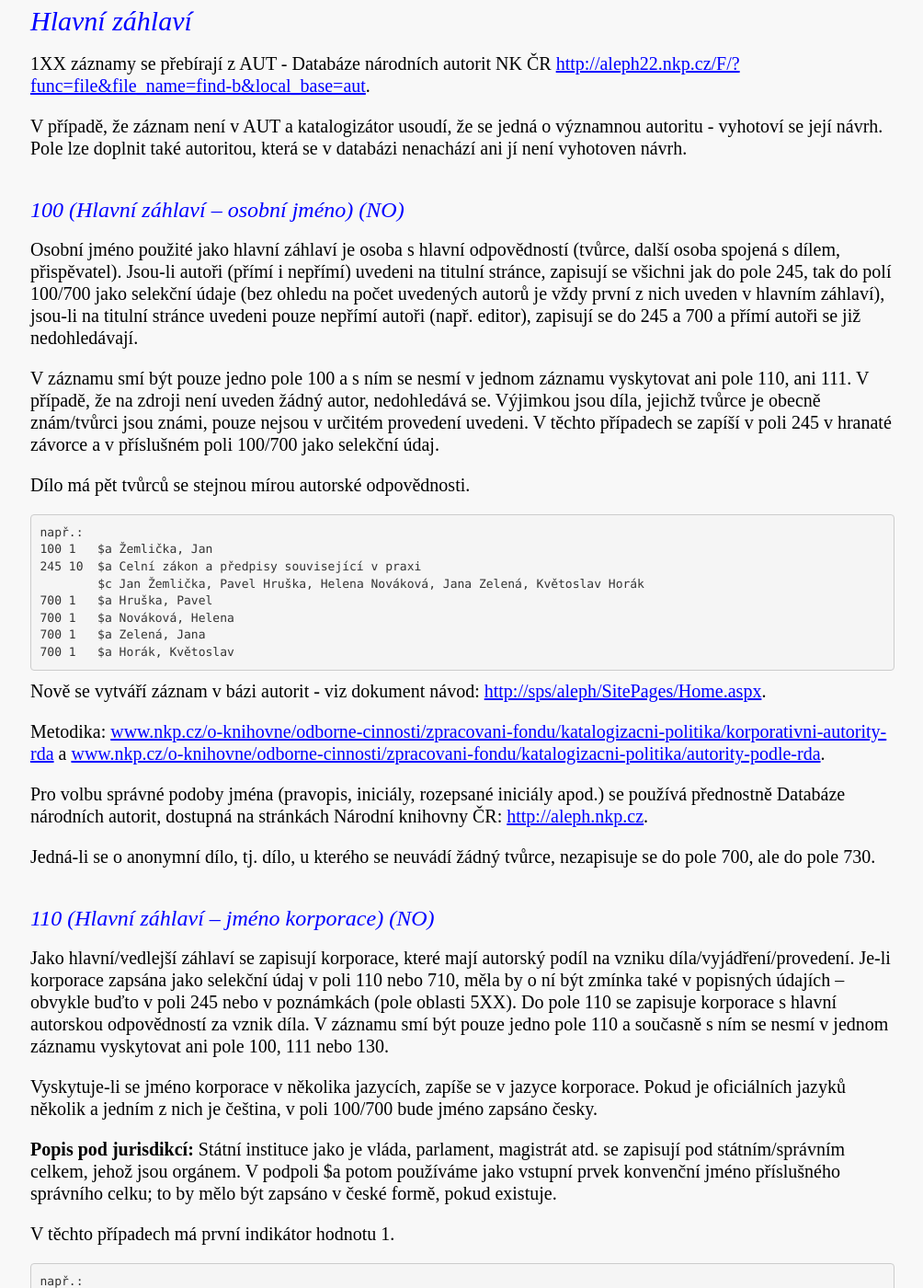
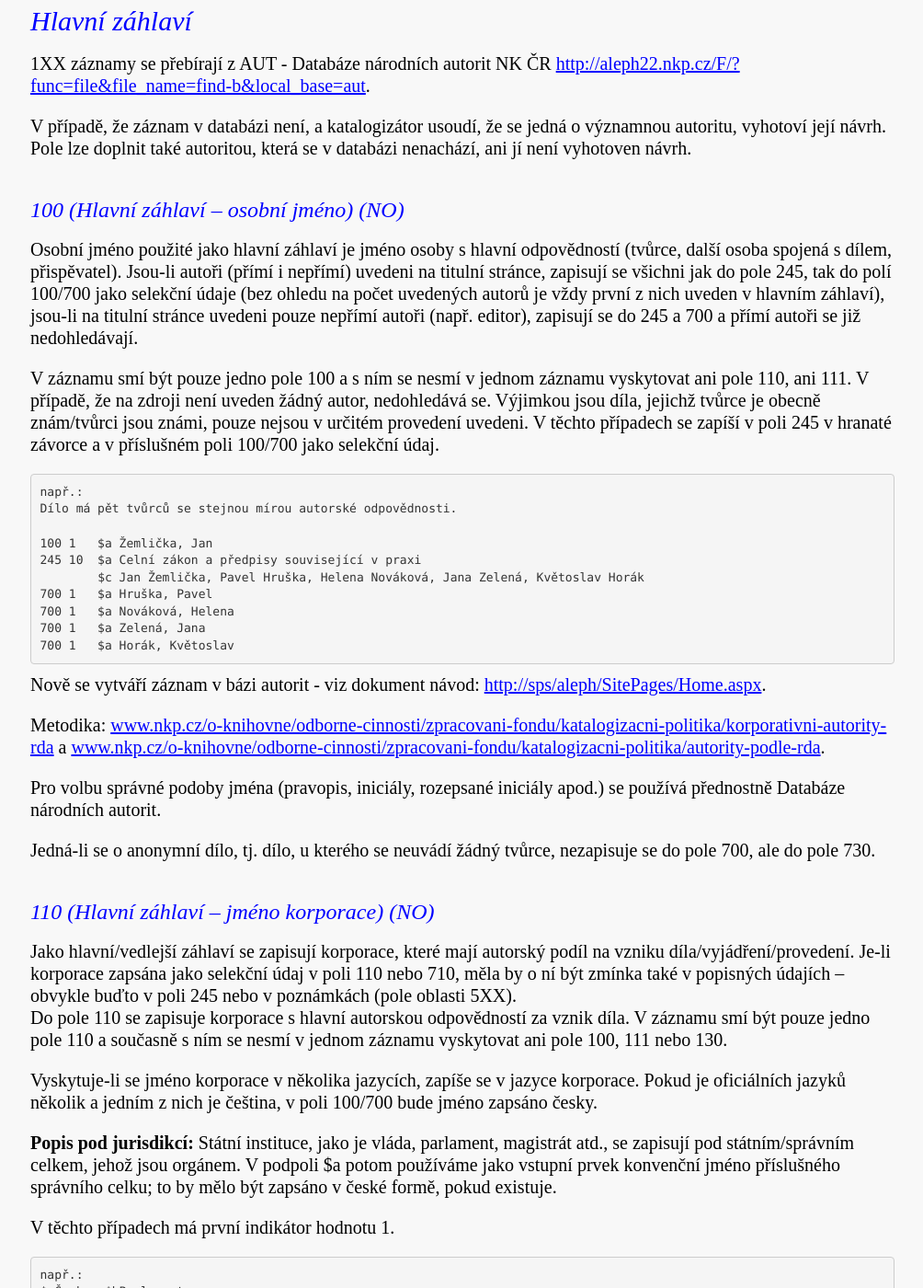
Before and after one commit to WebarchivCZ/katalogizacni-manual, a Jekyll site: the page built from _posts/2017-06-21-hlavni-zahlavi.md, in a window 1280 px wide and 1400 px high, scrolled down 435 px. Shown: the whole window at 92% size, without its empty margins (137-1141 px from the left). Built offline with Jekyll 4.4.1, drawn with Linux system fonts in a browser that asks for light colours; some of the changed text lies outside the part shown.

Commit message:
edit "Hlavni zahlavi"

````diff
--- a/_posts/2017-06-21-hlavni-zahlavi.md
+++ b/_posts/2017-06-21-hlavni-zahlavi.md
@@ -6,19 +6,19 @@
 
 1XX záznamy se přebírají  z AUT - Databáze národních autorit NK ČR [http://aleph22.nkp.cz/F/?func=file&file_name=find-b&local_base=aut](http://aleph22.nkp.cz/F/?func=file&file_name=find-b&local_base=aut).
 
-V případě, že záznam není v AUT a katalogizátor usoudí, že se jedná o významnou autoritu - vyhotoví se její návrh. Pole lze doplnit také autoritou, která se v databázi nenachází ani jí není vyhotoven návrh.
+V případě, že záznam v databázi není, a katalogizátor usoudí, že se jedná o významnou autoritu, vyhotoví její návrh. Pole lze doplnit také autoritou, která se v databázi nenachází, ani jí není vyhotoven návrh.
 
 
 ### 100 (Hlavní záhlaví – osobní jméno) (NO)
-Osobní jméno použité jako hlavní záhlaví je osoba s hlavní odpovědností (tvůrce, další osoba spojená s dílem, přispěvatel). Jsou-li autoři (přímí i nepřímí) uvedeni na titulní stránce, zapisují se všichni jak do pole 245, tak do polí 100/700 jako selekční údaje (bez ohledu na počet uvedených autorů je vždy první z nich uveden v hlavním záhlaví), jsou-li na titulní stránce uvedeni pouze nepřímí autoři (např. editor), zapisují se do 245 a 700 a přímí autoři se již nedohledávají.
+Osobní jméno použité jako hlavní záhlaví je jméno osoby s hlavní odpovědností (tvůrce, další osoba spojená s dílem, přispěvatel). Jsou-li autoři (přímí i nepřímí) uvedeni na titulní stránce, zapisují se všichni jak do pole 245, tak do polí 100/700 jako selekční údaje (bez ohledu na počet uvedených autorů je vždy první z nich uveden v hlavním záhlaví), jsou-li na titulní stránce uvedeni pouze nepřímí autoři (např. editor), zapisují se do 245 a 700 a přímí autoři se již nedohledávají.
 
 V záznamu smí být pouze jedno pole 100 a s ním se nesmí v jednom záznamu vyskytovat ani pole 110, ani 111.
 V případě, že na zdroji není uveden žádný autor, nedohledává se. Výjimkou jsou díla, jejichž tvůrce je obecně znám/tvůrci jsou známi, pouze nejsou v určitém provedení uvedeni. V těchto případech se zapíší v poli 245 v hranaté závorce a v příslušném poli 100/700 jako selekční údaj.
 
+```
+např.:
 Dílo má pět tvůrců se stejnou mírou autorské odpovědnosti.
 
-```
-např.:
 100 1   $a Žemlička, Jan
 245 10  $a Celní zákon a předpisy související v praxi
         $c Jan Žemlička, Pavel Hruška, Helena Nováková, Jana Zelená, Květoslav Horák
@@ -32,8 +32,7 @@
 Metodika: [www.nkp.cz/o-knihovne/odborne-cinnosti/zpracovani-fondu/katalogizacni-politika/korporativni-autority-rda](www.nkp.cz/o-knihovne/odborne-cinnosti/zpracovani-fondu/katalogizacni-politika/korporativni-autority-rda) a  [www.nkp.cz/o-knihovne/odborne-cinnosti/zpracovani-fondu/katalogizacni-politika/autority-podle-rda](www.nkp.cz/o-knihovne/odborne-cinnosti/zpracovani-fondu/katalogizacni-politika/autority-podle-rda).
 
 Pro volbu správné podoby jména (pravopis, iniciály, rozepsané iniciály apod.) se používá
-přednostně Databáze národních autorit, dostupná na stránkách Národní knihovny ČR:
-[http://aleph.nkp.cz](http://aleph.nkp.cz).
+přednostně Databáze národních autorit.
 
 Jedná-li se o anonymní dílo, tj. dílo, u kterého se neuvádí žádný tvůrce, nezapisuje se do pole 700, ale do pole 730.
 
@@ -44,7 +43,7 @@
 
 Vyskytuje-li se jméno korporace v několika jazycích, zapíše se v jazyce korporace. Pokud je oficiálních jazyků několik a jedním z nich je čeština, v poli 100/700 bude jméno zapsáno česky.
 
-**Popis pod jurisdikcí:** Státní instituce jako je vláda, parlament, magistrát atd. se zapisují pod státním/správním celkem, jehož jsou orgánem. V podpoli $a potom používáme jako vstupní prvek konvenční jméno příslušného správního celku; to by mělo být zapsáno v české formě, pokud existuje.
+**Popis pod jurisdikcí:** Státní instituce, jako je vláda, parlament, magistrát atd., se zapisují pod státním/správním celkem, jehož jsou orgánem. V podpoli $a potom používáme jako vstupní prvek konvenční jméno příslušného správního celku; to by mělo být zapsáno v české formě, pokud existuje.
 
 V těchto případech má první indikátor hodnotu 1.
 
@@ -55,7 +54,7 @@
 $aBavorsko (Německo). $bStaatsministerium der Finanzen
 ```
 
-**Změna jména korporace:** Změní-li se jméno korporace, z hlediska katalogizace se potom jedná o jinou korporaci. V poli **110/710** tedy bude zapsané jméno odpovídající době, kdy byl zdroj publikován. Současně se do pole **510 – Odkaz viz  též –  jméno korporace** uvede jméno související korporace (nejčastěji jde o dřívější nebo novější podobu jména při změně názvu korporace). Pole směruje na záhlaví souvisejícího autoritního záznamu. Forma jména korporace v poli 510 je vždy totožná s autoritní podobou jména korporace v záhlaví souvisejícího autoritního záznamu (pro nový název se vždy vytvoří nové autoritní záhlaví a to se uvede do pole 510.
+**Změna jména korporace:** Změní-li se jméno korporace, z hlediska katalogizace se potom jedná o jinou korporaci. V poli **110/710** tedy bude zapsané jméno odpovídající době, kdy byl zdroj publikován. Současně se do pole **510 – odkaz viz  též jméno korporace** – uvede jméno související korporace (nejčastěji jde o dřívější nebo novější podobu jména při změně názvu korporace). Pole směruje na záhlaví souvisejícího autoritního záznamu. Forma jména korporace v poli 510 je vždy totožná s autoritní podobou jména korporace v záhlaví souvisejícího autoritního záznamu (pro nový název se vždy vytvoří nové autoritní záhlaví a to se uvede do pole 510).
 
 Pro vysvětlení vzájemných vztahů mezi autoritním záhlavím a odkazy viz též, zejména u „českých“ korporací, se doporučuje použít poznámku v poli **655**.
 
@@ -71,10 +70,10 @@
 
 
 
-Kódy rolí v podpoli 4 jsou doporučené, hodnota “pbl” (publisher), příp “aut” (autor).
+Kódy rolí v podpoli 4 jsou doporučené, hodnota „pbl“ (publisher), příp „aut“ (autor).
 
 
 
 ### 111 (Hlavní záhlaví – jméno akce) (NO)
 Jméno akce, konference nebo festivalu použité jako hlavní záhlaví, např. FIS Mistrovství světa v klasickém lyžování Liberec 2009 ([001824203](http://aleph.nkp.cz/F/?func=direct&doc_number=001824203&local_base=nkc))
-Z hlediska katalogizačních pravidel je 111 druhem korporace (110). Kódy rolí v podpoli 4 jsou doporučené, hodnota “pbl” (publisher).
+Z hlediska katalogizačních pravidel je 111 druhem korporace (110). Kódy rolí v podpoli 4 jsou doporučené, hodnota „pbl“ (publisher).
````
